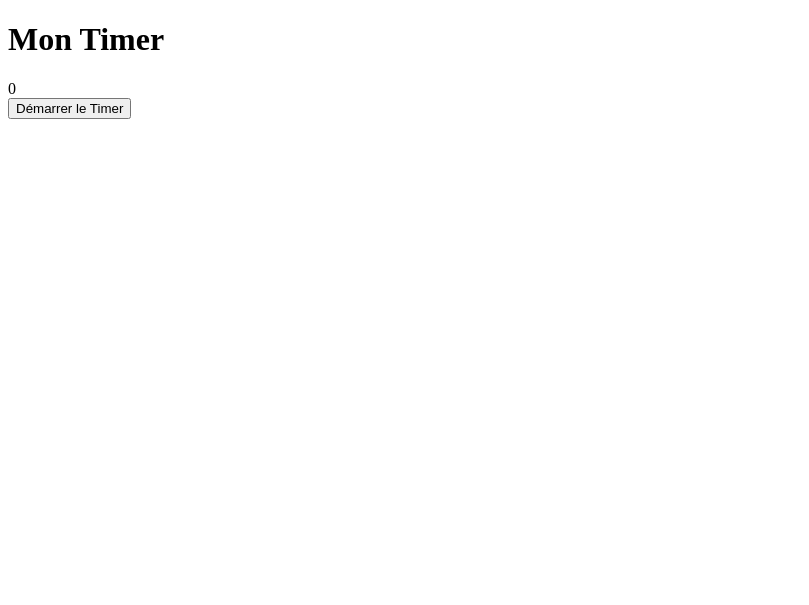
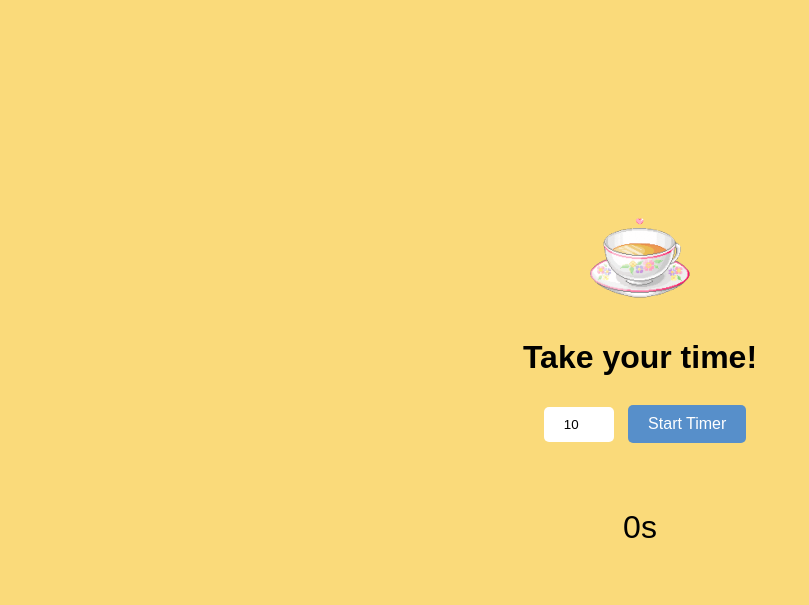
Before and after one commit to Mcmidou84/Timer, a plain HTML site: page index.html in a window 1280 px wide. Shown: the whole page, without its empty margins (0-809 px from the left). Drawn offline with Linux system fonts and the light colour scheme.

Commit message:
Add files via upload

```diff
--- a/index.html
+++ b/index.html
@@ -4,26 +4,123 @@
     <meta charset="UTF-8">
     <meta name="viewport" content="width=device-width, initial-scale=1.0">
     <title>Timer en JavaScript</title>
+    <style>
+        .centered {
+            display: flex;
+            flex-direction: column;
+            align-items: center;
+            justify-content: center;
+        }
+
+        body {
+            background-color: #FADA7A;
+            font-family: Arial, sans-serif;
+            height: 100vh;
+            margin: 0;
+        }
+
+        img.static {
+            height: 120px;
+        }
+
+        #timer-container {
+            position: relative;
+            height: 150px;
+            width: 100%;
+        }
+
+        #timer {
+            font-size: 2em;
+            cursor: pointer;
+            display: flex;
+            align-items: baseline;
+        }
+
+        #finished-gif {
+            position: absolute;
+            height: 150px;
+            display: none;
+        }
+
+        button {
+            padding: 10px 20px;
+            font-size: 1em;
+            cursor: pointer;
+            background-color: #578FCA;
+            color: white;
+            border: none;
+            border-radius: 5px;
+        }
+
+        button:hover {
+            background-color: #3674B5;
+        }
+
+        input {
+            padding: 10px;
+            margin: 10px;
+            width: 50px;
+            text-align: center;
+            border: none;
+            border-radius: 5px;
+        }
+    </style>
 </head>
-<body>
-    <h1>Mon Timer</h1>
-    <div id="timer">0</div>
-    <button onclick="startTimer(10)">Démarrer le Timer</button>
+<body class="centered">
+    <img class="static" src="assets/images/tea.gif" alt="Tea GIF"/>
+    <h1>Take your time!</h1>
+    <div>
+        <input type="number" id="secondsInput" placeholder="10" value="10" min="1">
+        <button onclick="startTimer()">Start Timer</button>
+    </div>
+    <div id="timer-container" class="centered">
+        <div id="timer" onclick="resetTimer()"><span id="timer-value">0</span> s</div>
+        <img id="finished-gif" class="static" src="assets/images/tada.gif" alt="Finished GIF"/>
+    </div>
 
     <script>
-        function startTimer(seconds) {
-            let timeLeft = seconds;
+        let timerInterval;
+
+        function toggleDisplay(showElement, hideElement) {
+            showElement.style.display = 'flex';
+            hideElement.style.display = 'none';
+        }
+
+        function startTimer() {
+            clearInterval(timerInterval);
+
+            let timeLeft = parseInt(document.getElementById('secondsInput').value);
+
+            if (isNaN(timeLeft) || timeLeft < 1) {
+                alert("Please enter a valid number of seconds.");
+                return;
+            }
+
+            const timerValueElement = document.getElementById('timer-value');
             const timerElement = document.getElementById('timer');
+            const finishedGif = document.getElementById('finished-gif');
 
-            const timer = setInterval(() => {
+            toggleDisplay(timerElement, finishedGif);
+
+            timerInterval = setInterval(() => {
                 timeLeft--;
-                timerElement.textContent = timeLeft;
+                timerValueElement.textContent = timeLeft;
 
                 if (timeLeft <= 0) {
-                    clearInterval(timer);
-                    timerElement.textContent = "Terminé!";
+                    clearInterval(timerInterval);
+                    toggleDisplay(finishedGif, timerElement);
                 }
             }, 1000);
+        }
+
+        function resetTimer() {
+            clearInterval(timerInterval);
+            const timerValueElement = document.getElementById('timer-value');
+            const timerElement = document.getElementById('timer');
+            const finishedGif = document.getElementById('finished-gif');
+
+            timerValueElement.textContent = "0";
+            toggleDisplay(timerElement, finishedGif);
         }
     </script>
 </body>
```
